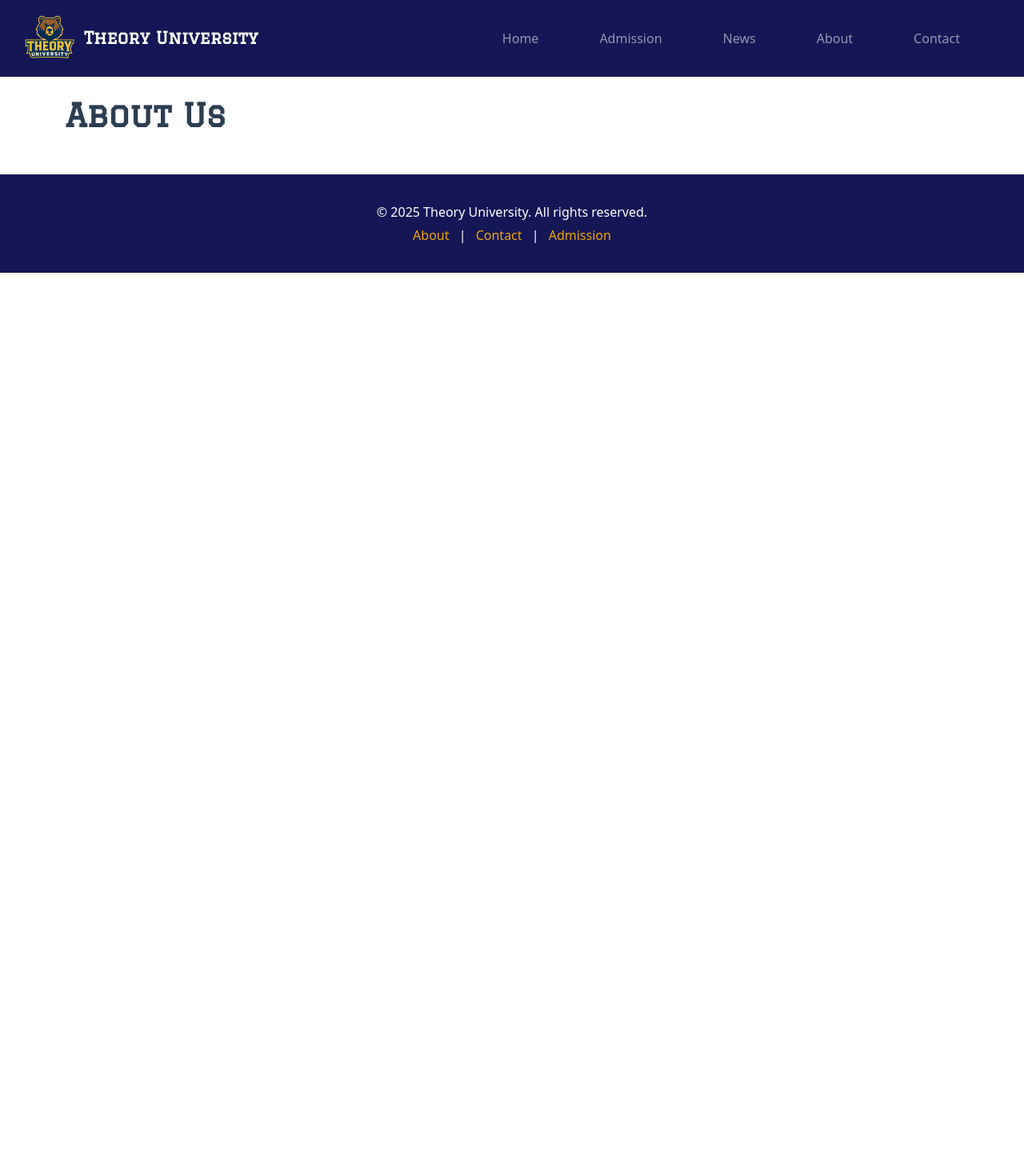
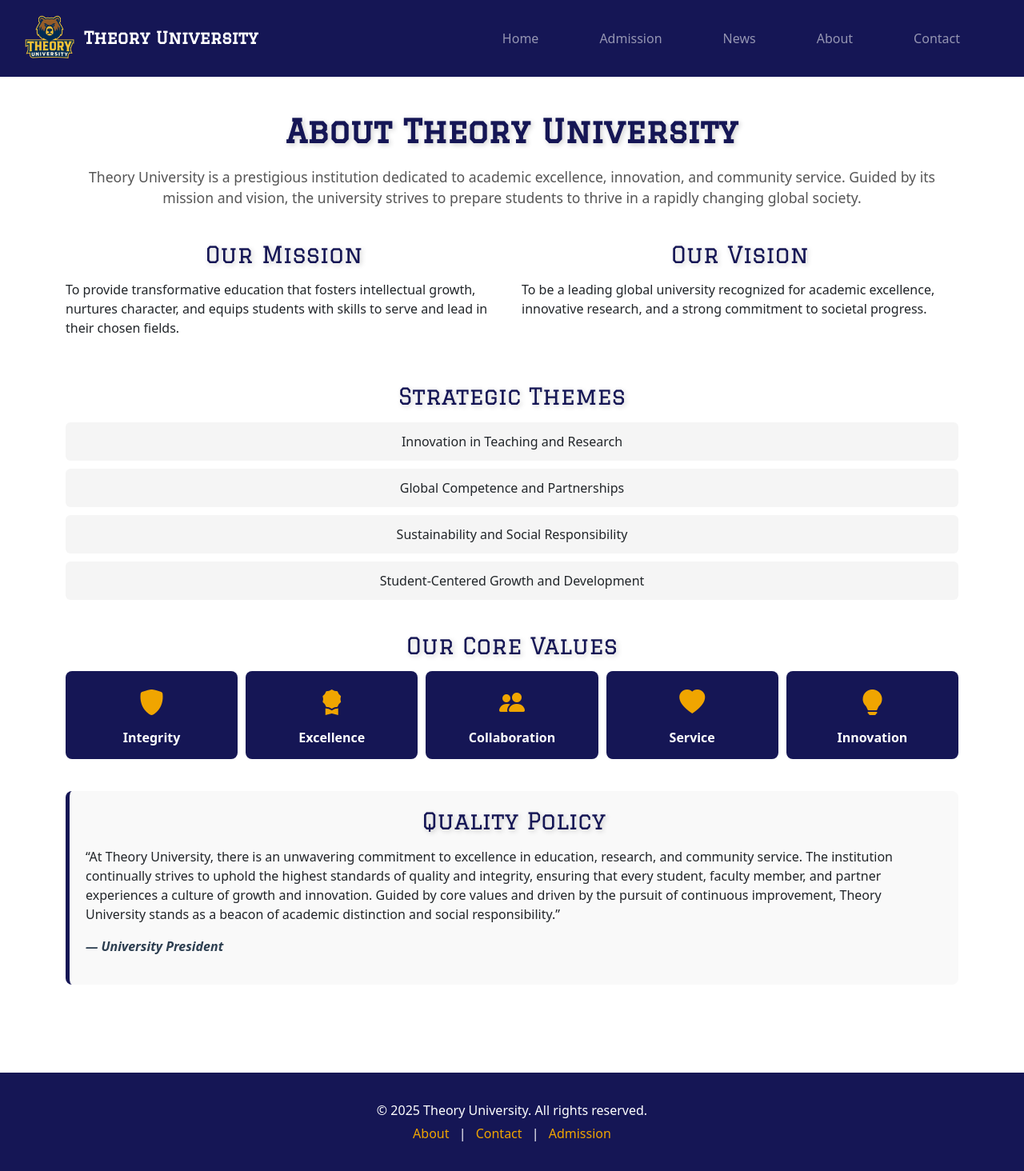
Before and after one commit to Thegiodore/School-Website, a React (Create React App) app in the folder SchoolWebsite/frontend/: page /about in a window 1280 px wide. Shown: the whole page at 80% size. Before the commit the page ends 800 px from the top, so only its background shows below. Built offline with nearby package versions, Linux system fonts and the light colour scheme.

Commit message:
about us, added bootstrap icons, fix homepage

```diff
--- a/SchoolWebsite/frontend/public/index.html
+++ b/SchoolWebsite/frontend/public/index.html
@@ -26,6 +26,10 @@
     -->
     <title>Theory University</title>
     <link href="https://fonts.googleapis.com/css2?family=Graduate&display=swap" rel="stylesheet">
+    <link
+      rel="stylesheet"
+      href="https://cdn.jsdelivr.net/npm/bootstrap-icons@1.11.1/font/bootstrap-icons.css"
+    />
   </head>
   <body>
     <noscript>You need to enable JavaScript to run this app.</noscript>
--- a/SchoolWebsite/frontend/src/css/AboutUs.css
+++ b/SchoolWebsite/frontend/src/css/AboutUs.css
@@ -1,7 +1,88 @@
+.about-container {
+  padding: 20px;
+}
+
 .about-title {
   font-family: 'Graduate', serif;
   font-size: 2.5rem;
   font-weight: bold;
+  color: #151655;
+  margin-bottom: 20px;
+  text-align: center;
+  text-shadow: 2px 2px 6px rgba(0, 0, 0, 0.2);
+}
+
+.about-description {
+  font-size: 1.1rem;
+  color: #555;
+  text-align: center;
+  margin-bottom: 40px;
+}
+
+.about-section {
+  margin-bottom: 40px;
+}
+
+.about-section h2.about-subtitle {
+  text-align: center;
+  margin-bottom: 15px;
+}
+
+.about-subtitle {
+  font-family: 'Graduate', serif;
+  font-size: 1.8rem;
+  color: #151655;
+  margin-bottom: 15px;
+  text-shadow: 2px 2px 6px rgba(0, 0, 0, 0.2);
+}
+
+.themes-list { /*strategic list*/
+  list-style: none;
+  padding-left: 0;
+
+}
+
+.themes-list li {
+  background: #f5f5f5;
+  margin-bottom: 10px;
+  padding: 12px;
+  border-radius: 6px;
+  font-size: 1rem;
+  text-align: center;
+}
+
+.values-grid { /*core values*/
+  display: grid;
+  grid-template-columns: repeat(auto-fit, minmax(120px, 1fr));
+  gap: 10px;
+}
+
+.value-box {
+  background: #151655;
+  color: #fff;
+  text-align: center;
+  padding: 15px;
+  border-radius: 8px;
+  font-weight: bold;
+}
+
+.value-box i {
+  font-size: 2rem;       /* icon size */
+  color: #f0a500;        /* optional color */
+  display: block;         /* makes it appear above the text */
+  margin-bottom: 8px;     /* space between icon and text */
+}
+
+.quality-policy {
+  background: #f9f9f9;
+  border-left: 5px solid #151655;
+  padding: 20px;
+  border-radius: 8px;
+}
+
+.policy-signature {
+  font-style: italic;
+  font-weight: bold;
+  margin-top: 10px;
   color: #2c3e50;
-  margin-bottom: 20px;
 }
--- a/SchoolWebsite/frontend/src/css/Admission.css
+++ b/SchoolWebsite/frontend/src/css/Admission.css
@@ -2,6 +2,6 @@
   font-family: 'Graduate', serif;
   font-size: 2.5rem;
   font-weight: bold;
-  color: #2c3e50;
+  color: #151655;
   margin-bottom: 20px;
 }
--- a/SchoolWebsite/frontend/src/css/ContactUs.css
+++ b/SchoolWebsite/frontend/src/css/ContactUs.css
@@ -2,6 +2,6 @@
   font-family: 'Graduate', serif;
   font-size: 2.5rem;
   font-weight: bold;
-  color: #2c3e50;
+  color: #151655;
   margin-bottom: 20px;
 }
--- a/SchoolWebsite/frontend/src/css/Homepage.css
+++ b/SchoolWebsite/frontend/src/css/Homepage.css
@@ -18,7 +18,7 @@
   max-width: 700px;
   margin: 0 auto;
   line-height: 1.6;
-  margin-bottom: 20px;
+  margin-bottom: 60px;
   text-shadow: 2px 2px 6px rgba(0, 0, 0, 0.7);
 }
 
@@ -33,6 +33,7 @@
   align-items: center;
   z-index: 1;
   padding-top: 100px;
+  clip-path: polygon(0 0, 100% 0, 100% 85%, 50% 100%, 0 85%);
 }
 
 .hero-video {
@@ -44,6 +45,7 @@
   object-fit: cover;
   transform: translate(-50%, -50%);
   z-index: -1;
+  transition: all 0.3s ease;
 }
 
 .hero-overlay {
--- a/SchoolWebsite/frontend/src/css/News.css
+++ b/SchoolWebsite/frontend/src/css/News.css
@@ -2,6 +2,6 @@
   font-family: 'Graduate', serif;
   font-size: 2.5rem;
   font-weight: bold;
-  color: #2c3e50;
+  color: #151655;
   margin-bottom: 20px;
 }
--- a/SchoolWebsite/frontend/src/css/ProgramCategory.css
+++ b/SchoolWebsite/frontend/src/css/ProgramCategory.css
@@ -2,6 +2,6 @@
   font-family: 'Graduate', serif;
   font-size: 2.5rem;
   font-weight: bold;
-  color: #2c3e50;
+  color: #151655;
   margin-bottom: 20px;
 }
--- a/SchoolWebsite/frontend/src/screens/AboutUs.jsx
+++ b/SchoolWebsite/frontend/src/screens/AboutUs.jsx
@@ -7,8 +7,88 @@ const AboutUs = () => {
   return (
     <div>
       <Header />
-      <div className="container mt-4">
-        <h1 className="about-title">About Us</h1>
+      <div className="container mt-4 about-container">
+        <h1 className="about-title">About Theory University</h1>
+        <p className="about-description">
+          Theory University is a prestigious institution dedicated to academic
+          excellence, innovation, and community service. Guided by its mission
+          and vision, the university strives to prepare students to thrive in a
+          rapidly changing global society.
+        </p>
+
+        {/* Mission and Vision */}
+        <section className="about-section row">
+          <div className="col-md-6">
+            <h2 className="about-subtitle">Our Mission</h2>
+            <p>
+              To provide transformative education that fosters intellectual
+              growth, nurtures character, and equips students with skills to
+              serve and lead in their chosen fields.
+            </p>
+          </div>
+          <div className="col-md-6">
+            <h2 className="about-subtitle">Our Vision</h2>
+            <p>
+              To be a leading global university recognized for academic
+              excellence, innovative research, and a strong commitment to
+              societal progress.
+            </p>
+          </div>
+        </section>
+
+        {/* Strategic Themes */}
+        <section className="about-section">
+          <h2 className="about-subtitle">Strategic Themes</h2>
+          <ul className="themes-list">
+            <li>Innovation in Teaching and Research</li>
+            <li>Global Competence and Partnerships</li>
+            <li>Sustainability and Social Responsibility</li>
+            <li>Student-Centered Growth and Development</li>
+          </ul>
+        </section>
+
+        {/* Core Values */}
+        <section className="about-section">
+          <h2 className="about-subtitle">Our Core Values</h2>
+          <div className="values-grid">
+            <div className="value-box">
+              <i className="bi bi-shield-fill fa-2x"></i>
+              <div>Integrity</div>
+            </div>
+            <div className="value-box">
+              <i className="bi bi-award-fill fa-2x"></i>
+              <div>Excellence</div>
+            </div>
+            <div className="value-box">
+              <i className="bi bi-people-fill fa-2x"></i>
+              <div>Collaboration</div>
+            </div>
+            <div className="value-box">
+              <i className="bi bi-heart-fill fa-2x"></i>
+              <div>Service</div>
+            </div>
+            <div className="value-box">
+              <i className="bi bi-lightbulb-fill fa-2x"></i>
+              <div>Innovation</div>
+            </div>
+          </div>
+        </section>
+
+        {/* Quality Policy */}
+        <section className="about-section quality-policy">
+          <h2 className="about-subtitle">Quality Policy</h2>
+          <p>
+            “At Theory University, there is an unwavering commitment to
+            excellence in education, research, and community service. The
+            institution continually strives to uphold the highest standards of
+            quality and integrity, ensuring that every student, faculty member,
+            and partner experiences a culture of growth and innovation. Guided
+            by core values and driven by the pursuit of continuous improvement,
+            Theory University stands as a beacon of academic distinction and
+            social responsibility.”
+          </p>
+          <p className="policy-signature">— University President</p>
+        </section>
       </div>
       <Footer />
     </div>
```
